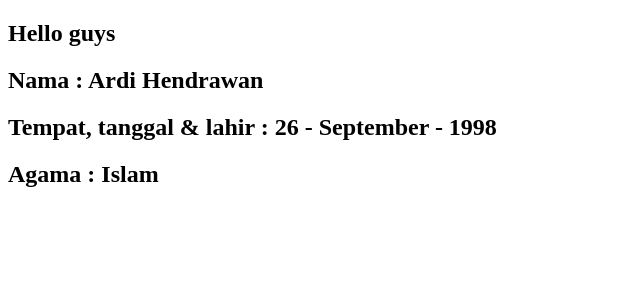
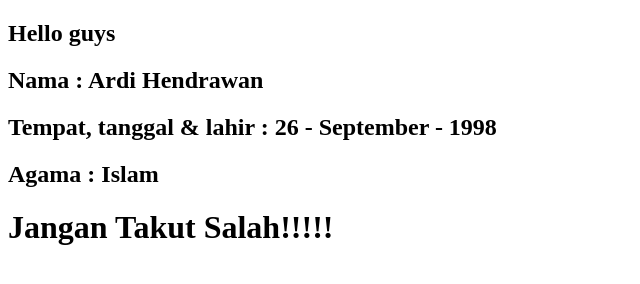
Before and after one commit to ardihendrawan/revou-test2, a plain HTML site: page index.html in a window 1280 px wide. Shown: the whole page, without its empty margins (0-640 px from the left). Drawn offline with Linux system fonts and the light colour scheme.

Commit message:
Update Wording 3

```diff
--- a/index.html
+++ b/index.html
@@ -8,5 +8,9 @@
         <h2> Nama : Ardi Hendrawan </h2>
         <h2> Tempat, tanggal & lahir : 26 - September - 1998 </h2>
         <h2> Agama : Islam </h2>
+
+
+
+        <h1> Jangan Takut Salah!!!!! </h1>
     </body>
 </html>
```
